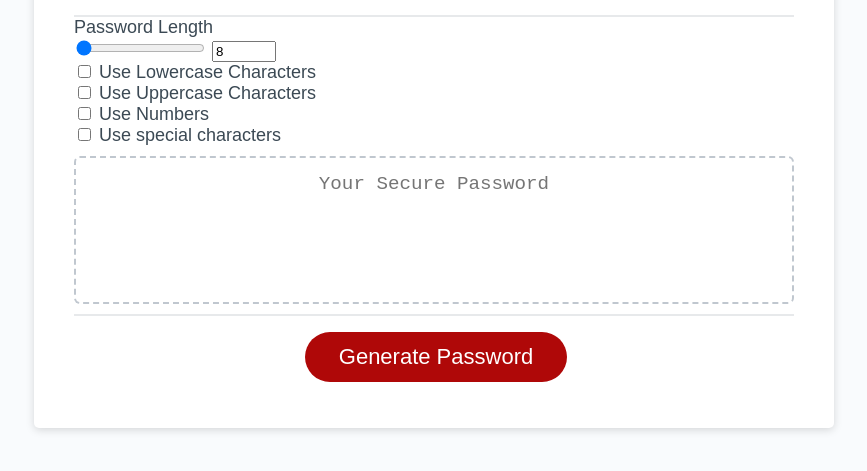
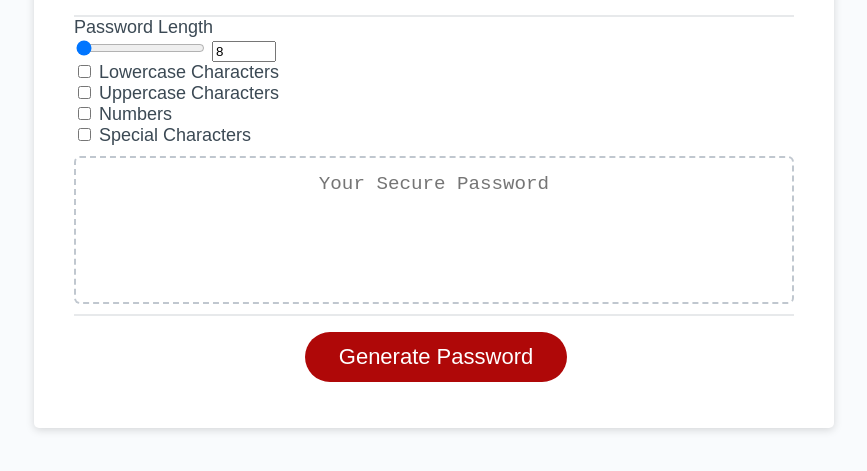
Before and after one commit to jamespericles/Homework-03, a plain HTML site: page Develop/index.html in a window 1280 px wide. Shown: the part 281-752 px from the top of the page, without its empty margins (206-1073 px from the left). Drawn offline with Linux system fonts and the light colour scheme.

Commit message:
Edited the labels of the selectors for the types of characters

```diff
--- a/Develop/index.html
+++ b/Develop/index.html
@@ -27,19 +27,19 @@
           </form>
           <div class="control">
             <input type="checkbox" id="lowercase">
-            <label class="check-label" for="lowercase"><span class="checkbox">Use Lowercase Characters</span></label>
+            <label class="check-label" for="lowercase"><span class="checkbox">Lowercase Characters</span></label>
           </div>
           <div class="control">
             <input type="checkbox" id="uppercase">
-            <label class="check-label" for="uppercase"><span class="checkbox">Use Uppercase Characters</span></label>
+            <label class="check-label" for="uppercase"><span class="checkbox">Uppercase Characters</span></label>
           </div>
           <div class="control">
             <input type="checkbox" id="numbers">
-            <label class="check-label" for="numbers"><span class="checkbox">Use Numbers</span></label>
+            <label class="check-label" for="numbers"><span class="checkbox">Numbers</span></label>
           </div>
           <div class="control">
             <input type="checkbox" id="punctuation">
-            <label class="check-label" for="punctuation"><span class="checkbox">Use special characters</span></label>
+            <label class="check-label" for="punctuation"><span class="checkbox">Special Characters</span></label>
           </div>
         <div class="card-body">
           <textarea
```
